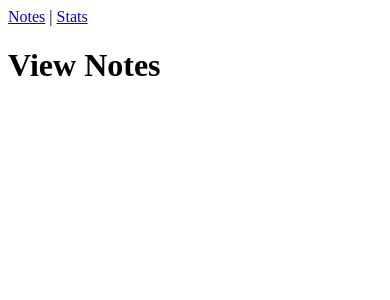
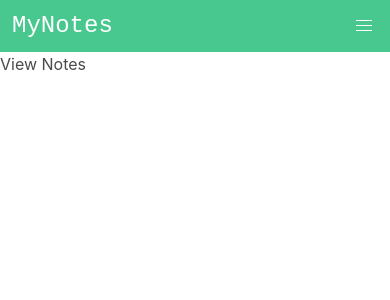
Before and after one commit to darumond/MyNotes, a Vue app: page / in a window 390 px wide. Shown: the top 300 px of the page. Built offline with nearby package versions, Linux system fonts and the light colour scheme.

Commit message:
feat: navbar

```diff
--- a/package.json
+++ b/package.json
@@ -8,6 +8,7 @@
     "preview": "vite preview"
   },
   "dependencies": {
+    "bulma": "^0.9.4",
     "vue": "^3.3.4",
     "vue-router": "^4.2.4"
   },
--- a/src/App.vue
+++ b/src/App.vue
@@ -1,5 +1,13 @@
 <template>
-    <RouterLink to="/">Notes</RouterLink> |
-    <RouterLink to="/stats">Stats</RouterLink>
+    <NavBar/>
     <RouterView/>
 </template>
+
+<script setup>
+import NavBar from '@/components/Layout/NavBar.vue'
+
+</script>
+
+<style>
+@import 'bulma/css/bulma.min.css';
+</style>
--- /dev/null
+++ b/src/components/Layout/NavBar.vue
@@ -0,0 +1,54 @@
+<template>
+    <nav aria-label="main navigation" class="navbar is-success" role="navigation">
+        <div class="container is-max-desktop">
+
+            <div class="navbar-brand">
+                <div class="navbar-item is-size-4 is-family-monospace">
+                    MyNotes
+                </div>
+
+              <a
+                @click.prevent="showMobileNav = !showMobileNav"
+                class="navbar-burger"
+                :class="{'is-active' : showMobileNav}"
+                aria-expanded="false"
+                aria-label="menu"
+                data-target="navbarBasicExample"
+                role="button"
+              >
+                 <span aria-hidden="true"></span>
+                    <span aria-hidden="true"></span>
+                    <span aria-hidden="true"></span>
+                </a>
+            </div>
+
+            <div id="navbarBasicExample" class="navbar-menu" :class="{'is-active' : showMobileNav}">
+                <div class="navbar-end">
+                    <RouterLink to="/" class="navbar-item" active-class="is-active">
+                        Notes
+                    </RouterLink>
+
+                    <RouterLink to="/stats" class="navbar-item" active-class="is-active">
+                        Stats
+                    </RouterLink>
+                </div>
+            </div>
+        </div>
+    </nav>
+</template>
+
+<script setup>
+import { ref } from 'vue'
+const showMobileNav = ref(false)
+</script>
+
+
+<style>
+@media (max-width: 1023px) {
+    .navbar-menu {
+        position: absolute;
+        left: 0;
+        width: 100%;
+    }
+}
+</style>
```
Also changed, not shown: 1 other file (tests, documents, lock files or other folders).
